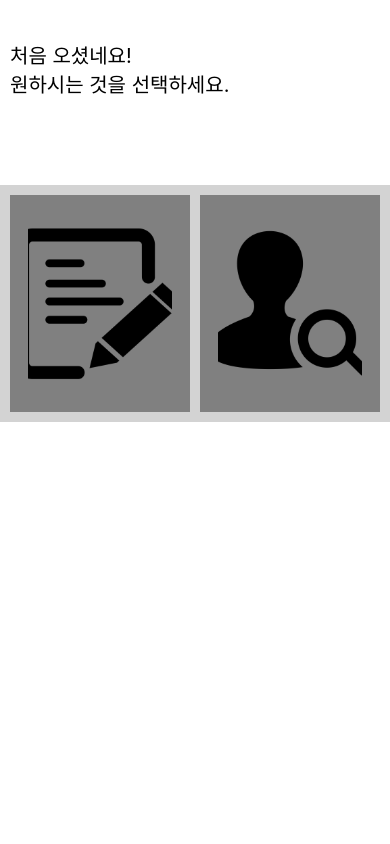
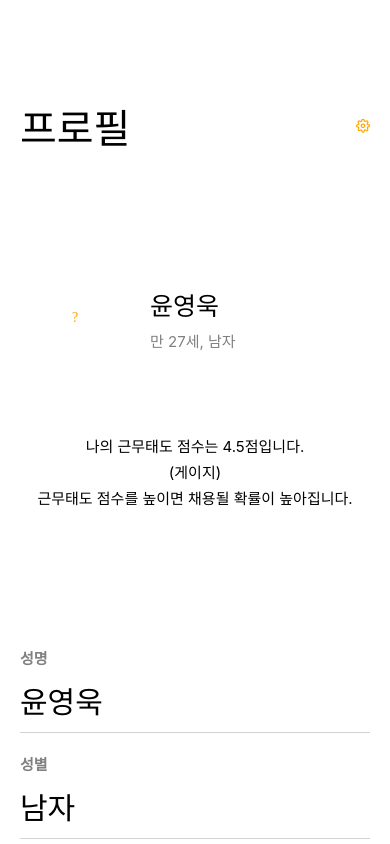
Before and after one commit to yvvyoon/gyulgada, a React Native app: screen / in a window 390 px wide. Built offline with nearby package versions, Linux system fonts and the light colour scheme.

Commit message:
Add MyPage

```diff
--- a/App.js
+++ b/App.js
@@ -1,30 +1,14 @@
 import React from 'react';
-import { StyleSheet, Text, View, Image, TouchableOpacity } from 'react-native';
+import { StyleSheet, Text, View, TextInput } from 'react-native';
+import SelectRole from './components/SelectRole';
+import TypePhone from './components/TypePhone';
+import MyPage from './components/MyPage';
 
 export default function App() {
 	return (
 		<View style={styles.container}>
-			<View style={styles.topContainer}>
-				<View style={styles.titleContainer}>
-					<Text style={styles.title}>처음 오셨네요!</Text>
-					<Text style={styles.title}>원하시는 것을 선택하세요.</Text>
-				</View>
-				<View style={styles.itemContainer}>
-					<View style={styles.leftItem}>
-						<Image
-							style={{ height: '80%', width: '80%' }}
-							source={require('./public/images/apply.png')}
-						/>
-					</View>
-					<View style={styles.rightItem}>
-						<Image
-							style={{ height: '80%', width: '80%' }}
-							source={require('./public/images/recruit.png')}
-						/>
-					</View>
-				</View>
-			</View>
-			<View style={styles.bottomContainer}></View>
+			{/* <SelectRole></SelectRole> */}
+			<MyPage></MyPage>
 		</View>
 	);
 }
@@ -34,41 +18,4 @@ const styles = StyleSheet.create({
 		flex: 1,
 		justifyContent: 'center',
 	},
-	topContainer: {
-		flex: 1,
-		justifyContent: 'center',
-	},
-	bottomContainer: {
-		flex: 1,
-		backgroundColor: '#ffffff',
-	},
-	title: {
-		fontSize: 20,
-	},
-	titleContainer: {
-		flex: 2,
-		paddingLeft: 10,
-		marginTop: 40,
-	},
-	leftItem: {
-		flex: 1,
-		marginRight: 5,
-		alignItems: 'center',
-		justifyContent: 'center',
-		backgroundColor: '#808080',
-	},
-	rightItem: {
-		flex: 1,
-		marginLeft: 5,
-		alignItems: 'center',
-		justifyContent: 'center',
-		backgroundColor: '#808080',
-	},
-	itemContainer: {
-		flex: 3,
-		flexDirection: 'row',
-		backgroundColor: '#d3d3d3',
-		paddingVertical: 10,
-		paddingHorizontal: 10,
-	},
 });
--- /dev/null
+++ b/components/MyPage.js
@@ -0,0 +1,155 @@
+import React from 'react';
+import { StyleSheet, Text, View, Image, ScrollView } from 'react-native';
+import { Feather } from '@expo/vector-icons';
+import { Ionicons } from '@expo/vector-icons';
+
+export default function MyPage() {
+	return (
+		<ScrollView alwaysBounceVertical="true">
+			<View style={styles.inContainer}>
+				<View style={styles.header}>
+					<View style={styles.headerLeft}>
+						<Text style={styles.textHeader}>프로필</Text>
+					</View>
+					<View style={styles.headerRight}>
+						<Feather
+							name="settings"
+							size="32"
+							color="orange"
+						></Feather>
+					</View>
+				</View>
+				<View style={styles.myInfoSummary}>
+					<View style={styles.myInfoSummaryLeft}>
+						<Ionicons
+							name="ios-person-add"
+							size="80"
+							color="orange"
+						></Ionicons>
+					</View>
+					<View style={styles.myInfoSummaryRight}>
+						<Text style={styles.titleMyInfoSummary}>윤영욱</Text>
+						<Text style={styles.subtitleMyInfoSummary}>
+							만 27세, 남자
+						</Text>
+					</View>
+				</View>
+				<View style={styles.workScore}>
+					<Text style={styles.textWorkScore}>
+						나의 근무태도 점수는 4.5점입니다.
+					</Text>
+					<Text style={styles.textWorkScore}>(게이지)</Text>
+					<Text style={styles.textWorkScore}>
+						근무태도 점수를 높이면 채용될 확률이 높아집니다.
+					</Text>
+				</View>
+				<View style={styles.myInfoDetail}>
+					<View style={styles.myInfoDetailBox}>
+						<Text style={styles.titleMyInfoDetail}>성명</Text>
+						<Text style={styles.contentMyInfoDetail}>윤영욱</Text>
+					</View>
+					<View style={styles.myInfoDetailBox}>
+						<Text style={styles.titleMyInfoDetail}>성별</Text>
+						<Text style={styles.contentMyInfoDetail}>남자</Text>
+					</View>
+					<View style={styles.myInfoDetailBox}>
+						<Text style={styles.titleMyInfoDetail}>생년월일</Text>
+						<Text style={styles.contentMyInfoDetail}>
+							1992-07-22
+						</Text>
+					</View>
+					<View style={styles.myInfoDetailBox}>
+						<Text style={styles.titleMyInfoDetail}>휴대폰번호</Text>
+						<Text style={styles.contentMyInfoDetail}>
+							01054884480
+						</Text>
+					</View>
+				</View>
+			</View>
+		</ScrollView>
+	);
+}
+
+const styles = StyleSheet.create({
+	inContainer: {
+		flex: 1,
+		marginHorizontal: 20,
+		marginTop: 50,
+	},
+	header: {
+		flex: 1,
+		flexDirection: 'row',
+		// backgroundColor: '#ff0000',
+		justifyContent: 'center',
+		marginBottom: 40,
+	},
+	textHeader: {
+		fontSize: 40,
+		fontWeight: '400',
+	},
+	headerLeft: {
+		flex: 1,
+		color: '#ffffff',
+		alignItems: 'flex-start',
+		justifyContent: 'center',
+	},
+	headerRight: {
+		flex: 1,
+		// backgroundColor: '#d3d3d3',
+		alignItems: 'flex-end',
+		justifyContent: 'center',
+	},
+	myInfoSummary: {
+		flex: 1,
+		flexDirection: 'row',
+		marginBottom: 40,
+	},
+	myInfoSummaryLeft: {
+		flex: 1,
+		alignItems: 'center',
+		justifyContent: 'center',
+	},
+	myInfoSummaryRight: {
+		flex: 2,
+		justifyContent: 'center',
+		// backgroundColor: '#d3d3d3',
+		paddingLeft: 20,
+	},
+	titleMyInfoSummary: {
+		fontSize: 25,
+		marginBottom: 8,
+	},
+	subtitleMyInfoSummary: {
+		fontSize: 15,
+		color: '#808080',
+	},
+	workScore: {
+		flex: 1,
+		// backgroundColor: '#008000',
+		marginBottom: 40,
+		alignItems: 'center',
+	},
+	textWorkScore: {
+		fontSize: 15,
+		marginBottom: 5,
+	},
+	myInfoDetail: {
+		flex: 1,
+		// backgroundColor: '#800080',
+	},
+	myInfoDetailBox: {
+		borderBottomColor: '#d3d3d3',
+		borderBottomWidth: 1,
+		paddingTop: 20,
+	},
+	titleMyInfoDetail: {
+		fontSize: 15,
+		fontWeight: 'bold',
+		color: '#808080',
+		marginBottom: 10,
+	},
+	contentMyInfoDetail: {
+		fontSize: 30,
+		marginBottom: 10,
+	},
+});
--- a/SelectRole.js
+++ b/components/SelectRole.js
@@ -13,13 +13,13 @@ export default function App() {
 					<View style={styles.leftItem}>
 						<Image
 							style={{ height: '80%', width: '80%' }}
-							source={require('./public/images/apply.png')}
+							source={require('../public/images/apply.png')}
 						/>
 					</View>
 					<View style={styles.rightItem}>
 						<Image
 							style={{ height: '80%', width: '80%' }}
-							source={require('./public/images/recruit.png')}
+							source={require('../public/images/recruit.png')}
 						/>
 					</View>
 				</View>
@@ -55,19 +55,19 @@ const styles = StyleSheet.create({
 		marginRight: 5,
 		alignItems: 'center',
 		justifyContent: 'center',
-		backgroundColor: '#808080',
+		// backgroundColor: '#808080',
 	},
 	rightItem: {
 		flex: 1,
 		marginLeft: 5,
 		alignItems: 'center',
 		justifyContent: 'center',
-		backgroundColor: '#808080',
+		// backgroundColor: '#808080',
 	},
 	itemContainer: {
 		flex: 3,
 		flexDirection: 'row',
-		backgroundColor: '#d3d3d3',
+		// backgroundColor: '#d3d3d3',
 		paddingVertical: 10,
 		paddingHorizontal: 10,
 	},
```
Also changed, not shown: components/TypePhone.js (renamed from TypePhone.js).
